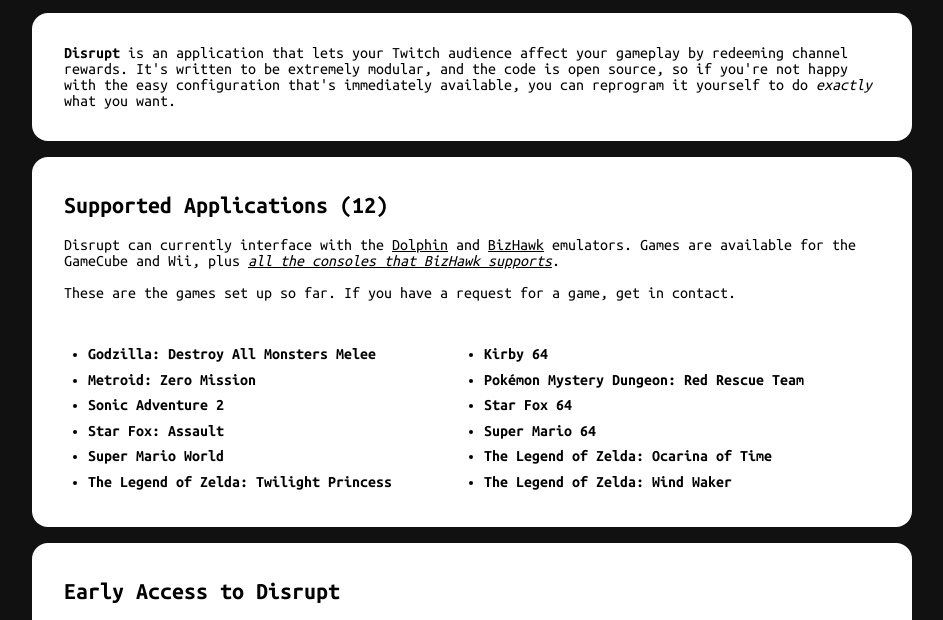
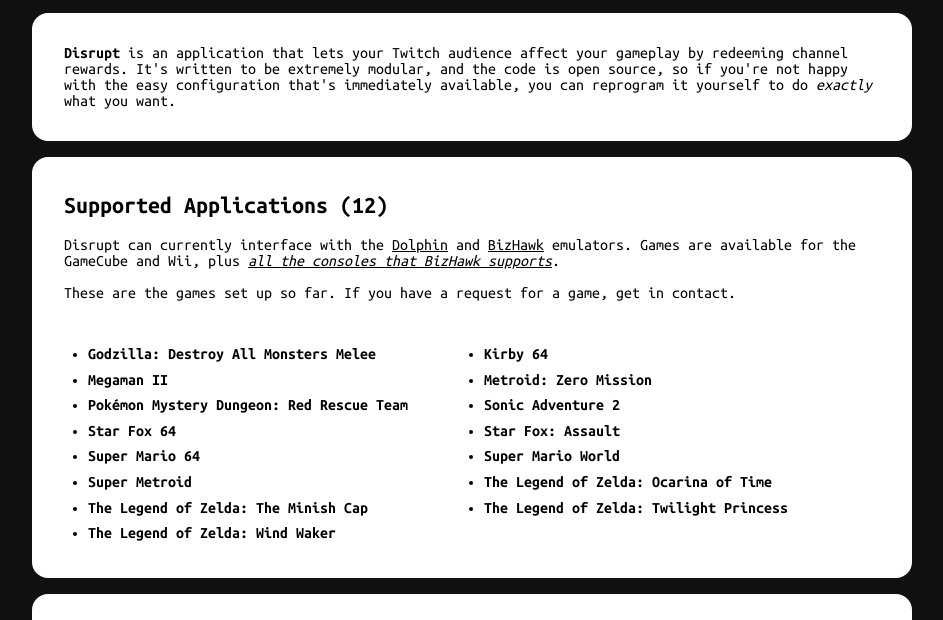
Before and after one commit to deepadmax/disrupt-website, a plain HTML site: page index.html in a window 1280 px wide. Shown: the part 137-757 px from the top of the page, without its empty margins (168-1111 px from the left). Drawn offline with Linux system fonts and the light colour scheme.

Commit message:
update supported apps

```diff
--- a/index.html
+++ b/index.html
@@ -46,6 +46,7 @@
             <ul class="apps" id="apps">
                 <li>Godzilla: Destroy All Monsters Melee</li>
                 <li>Kirby 64</li>
+                <li>Megaman II</li>
                 <li>Metroid: Zero Mission</li>
                 <li>Pokémon Mystery Dungeon: Red Rescue Team</li>
                 <li>Sonic Adventure 2</li>
@@ -53,7 +54,9 @@
                 <li>Star Fox: Assault</li>
                 <li>Super Mario 64</li>
                 <li>Super Mario World</li>
+                <li>Super Metroid</li>
                 <li>The Legend of Zelda: Ocarina of Time</li>
+                <li>The Legend of Zelda: The Minish Cap</li>
                 <li>The Legend of Zelda: Twilight Princess</li>
                 <li>The Legend of Zelda: Wind Waker</li>
             </ul>
```
